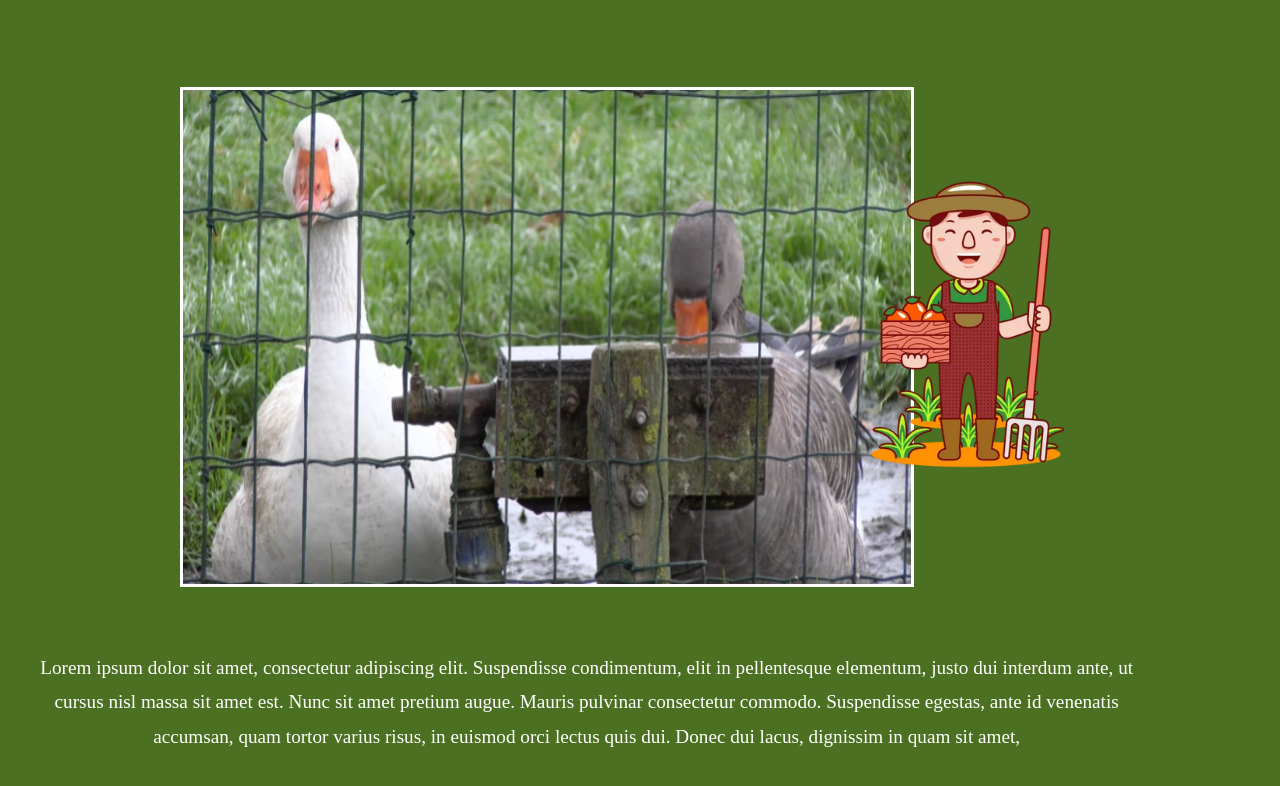
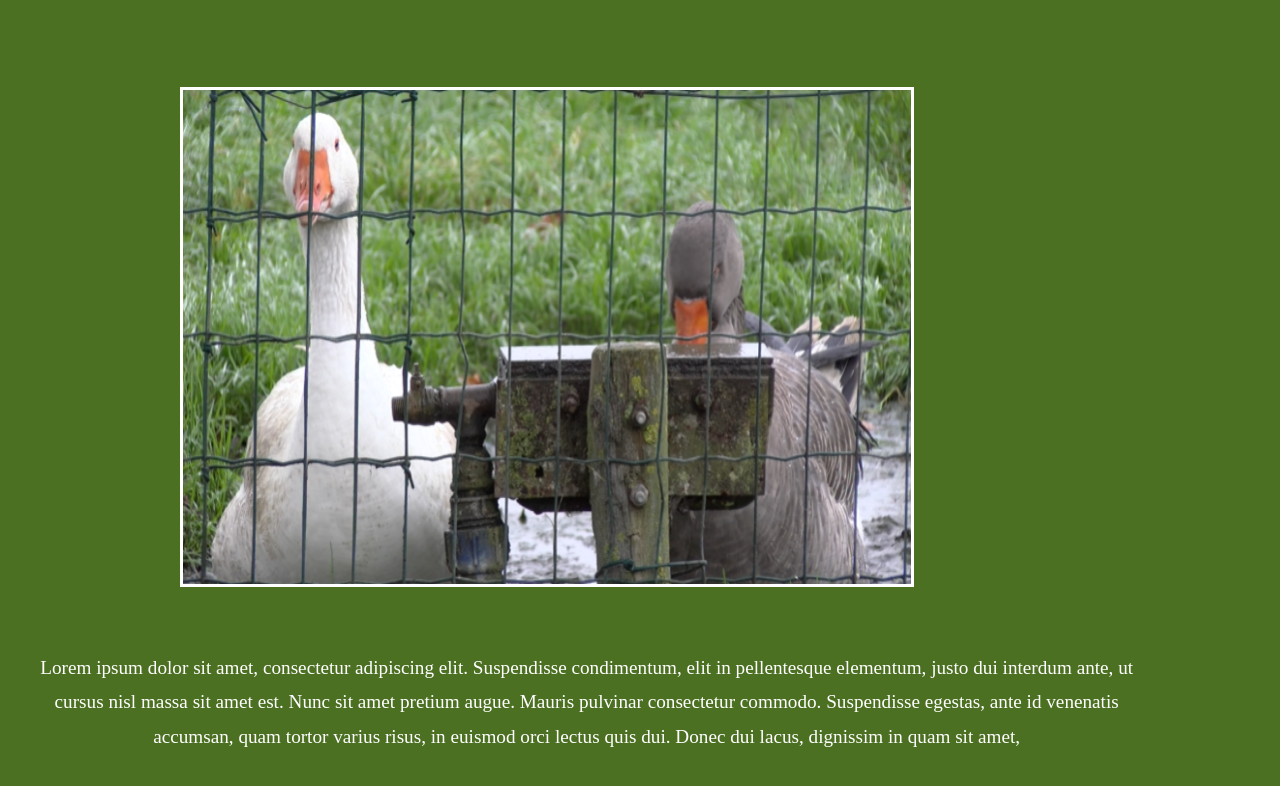
Before and after one commit to LouisLamoureux1/webdoc_rutel, a plain HTML site: page webdocarticle.html in a window 1280 px wide. Shown: the part 911-1697 px from the top of the page. Drawn offline with nearby package versions, Linux system fonts and the light colour scheme.

Commit message:
Update webdocarticle.html

```diff
--- a/webdocarticle.html
+++ b/webdocarticle.html
@@ -128,10 +128,6 @@
           <div class="col-lg-8 col-md-8 col-12">
             <img src="imgweb/canard.png" class="image-placeholder">
           </div>
-          <div class="col-lg-4 col-md-5 col-12 character-illustration">
-            <!-- Illustration -->
-            <img src="imgweb/fermier.webp" width="400px" height="350">
-          </div>
         </div>
 
         <div class="row mt-4">
```
